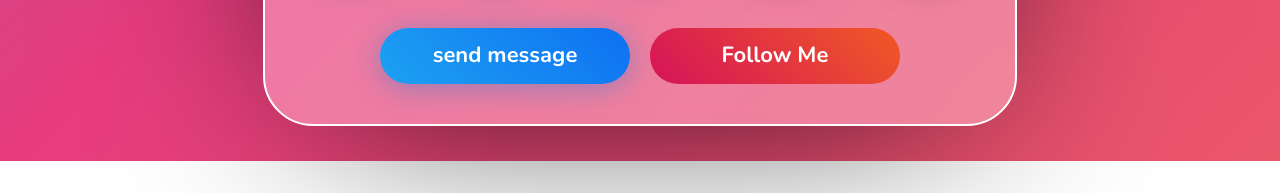
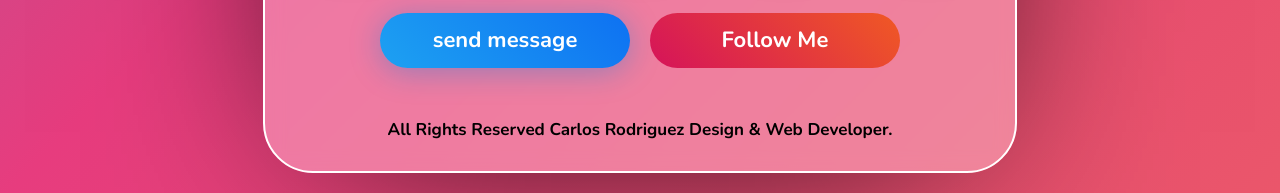
Before and after one commit to SuperAorus/Profile-Card-UI-Design, a plain HTML site: page index.html in a window 1280 px wide. Shown: the part 679-872 px from the top of the page. Before the commit the page ends 840 px from the top, so only its background shows below. Drawn offline with nearby package versions, Linux system fonts and the light colour scheme.

Commit message:
Update index.html

```diff
--- a/index.html
+++ b/index.html
@@ -89,6 +89,11 @@
                 <a href="https://wa.me/50671382752"><button class="blue color">send message</button></a>
                 <a href="#"><button class="orange color">Follow Me</button></a>
             </div>
+
+            <footer class="footer">
+                <span>All Rights Reserved Carlos Rodriguez Design & Web Developer.</span>
+            </footer>
+
         </div>
 
 </body>
```
